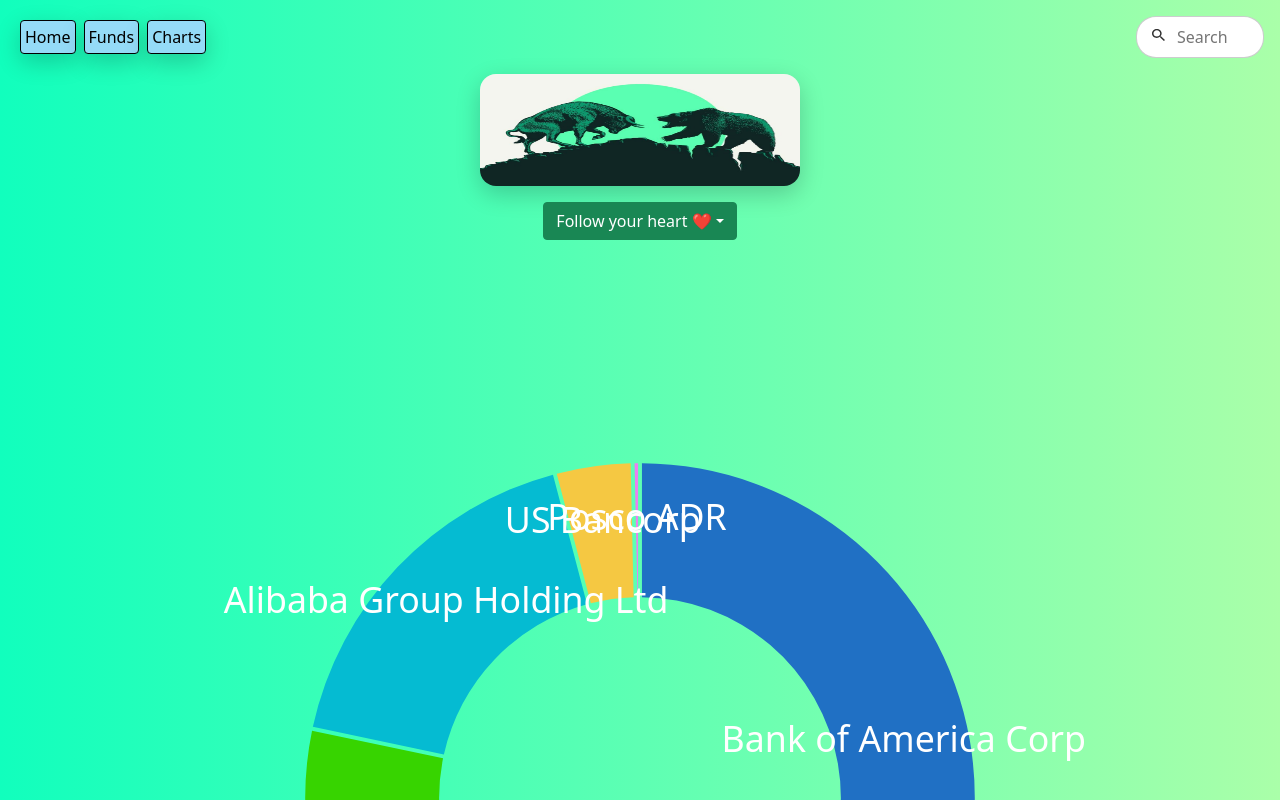
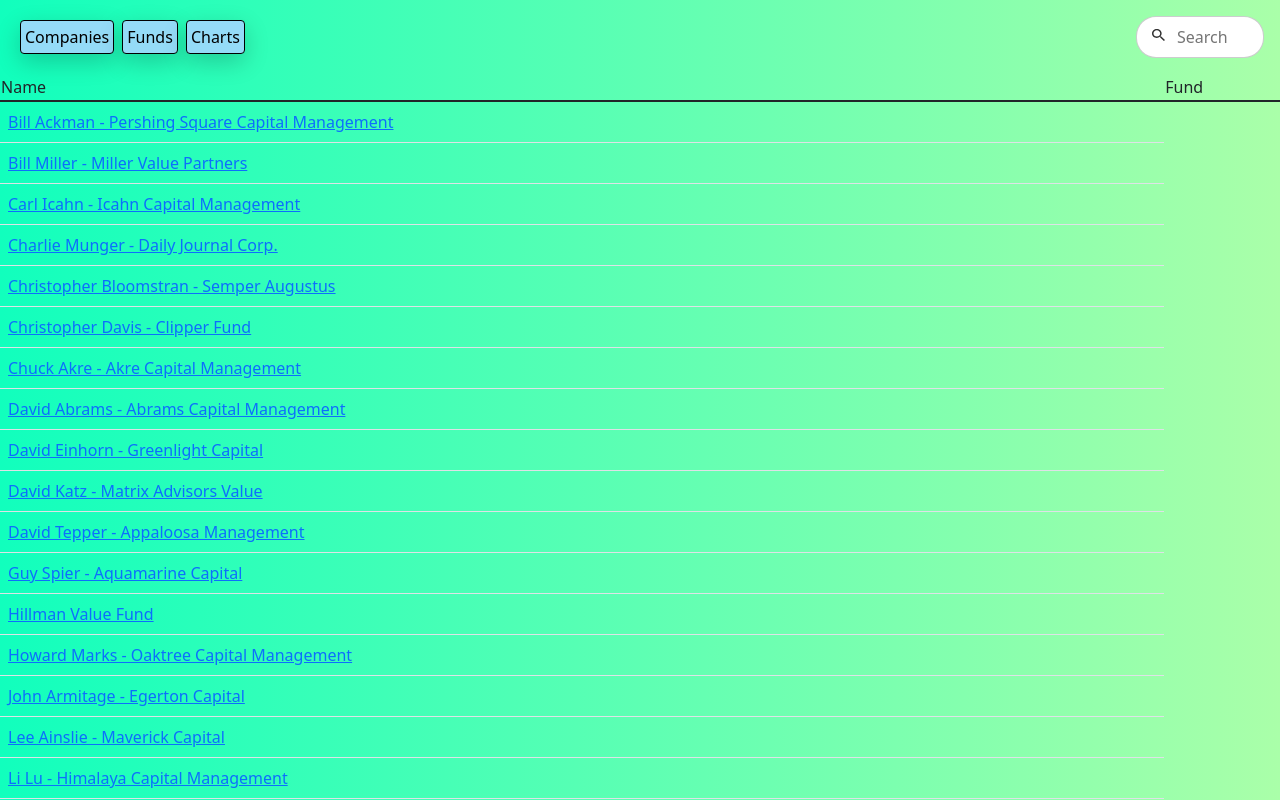
Before and after one commit to brynfrayne/InvestLikeTheBest, a React (Create React App) app in the folder client/: page /funds in a window 1280 px wide. Shown: the top 800 px of the page. Built offline with nearby package versions, Linux system fonts and the light colour scheme.

Commit message:
added table for investors list on fund landing page

```diff
--- a/client/src/App.js
+++ b/client/src/App.js
@@ -5,6 +5,7 @@
 import LandingPage from './pages/LandingPage/LandingPage';
 import FundPage from './pages/FundPage/FundPage';
 import CompanyPage from './pages/CompanyPage/CompanyPage';
+import FundListPage from './pages/FundListPage/FundListPage';
 
 function App() {
 ;
@@ -16,9 +17,8 @@
   <Switch>
     <Route path='/' exact component={LandingPage} />
     <Route path='/company' component={CompanyPage} />
-    <Route path='/funds' exact component={FundPage} />
+    <Route path='/funds' exact component={FundListPage} />
     <Route path='/funds/:CIK' component={FundPage} />
-    {/*<Route path='/superInvestors' component={SuperInvestors} /> */}
     <Route path='/charts' component={ChartsPage} />
   </Switch>
 </BrowserRouter>
--- /dev/null
+++ b/client/src/components/InvestorsList/InvestorsList.js
@@ -0,0 +1,29 @@
+import React, { Component } from 'react';
+import { Table } from 'react-bootstrap';
+import { Link } from 'react-router-dom';
+
+// below is a template for the investors info ill need passed in
+const investors = [
+    {name:'', fund:'',CIK:''}
+]
+
+export default function InvestorsList({investors}) {
+
+    return <Table>
+       <thead>
+           <td>Name</td><td>Fund</td>
+        </thead>
+        <tbody>
+
+            {investors.map((investor) => (
+               <tr>
+                  <td><Link to={`/funds/${investor.CIK}`}>{investor}</Link></td>
+                </tr>
+             ))
+            }
+       </tbody>
+
+    </Table>
+   ;
+
+  }
--- a/client/src/components/NavBar/NavBar.js
+++ b/client/src/components/NavBar/NavBar.js
@@ -4,9 +4,9 @@
 
 export default function NavBar() {
   return     <div className='nav'>
-        <NavLink to='/' className="navbar__links" activeclassname="navbar__links--active">Home</NavLink>
+        <NavLink to='/' className="navbar__links" activeclassname="navbar__links--active">Companies</NavLink>
         <NavLink to='/funds' className="navbar__links" activeclassname="navbar__links--active">Funds</NavLink>
-        <NavLink to={'/charts'} className="navbar__links" activeclassname="navbar__links--active">Charts</NavLink>
+        <NavLink to='/charts' className="navbar__links" activeclassname="navbar__links--active">Charts</NavLink>
 
     </div>
 
--- a/client/src/pages/SuperInvestors/SuperInvestors.js
+++ b/client/src/pages/FundListPage/FundListPage.js
@@ -1,16 +1,19 @@
 import React, { Component } from 'react';
-import ChartComponent from '../../components/ChartComponent/ChartComponent';
 import Header from '../../components/Header/Header';
 import Hero from '../../components/Hero/Hero';
-import TableComponent from '../../components/TableComponent/TableComponent';
-import uniqid from 'uniqid';
-
+import InvestorsList from '../../components/InvestorsList/InvestorsList';
 
 // const sumval = this.state.fund.holdings
 // .map((holding) => (holding.value))
 // .reduce((prev, curr) => prev + curr, 0);
 // console.log(sumval);
-export default class FundPage extends Component {
+
+// below is a template for the investors info ill need passed in
+const investors = [
+  {name:'', fund:'',CIK:'',top3holdings:[{icon:''},{icon:''},{icon:''}]}
+]
+
+export default class FundListPage extends Component {
    state = {
      data : [
     { value: 40 },
@@ -54,13 +57,15 @@
 
   render() {
 
-    const sumval = this.state.fund.holdings
-    .map((holding) => (holding.value))
-    .reduce((prev, curr) => prev + curr, 0);
+    // const sumval = this.state.fund.holdings
+    // .map((holding) => (holding.value))
+    // .reduce((prev, curr) => prev + curr, 0);
 
     return <div>
       <Header />
-      <TableComponent fund={this.state.fund}/>
+      {/* <Hero /> */}
+      <InvestorsList investors={this.state.investors}/>
+
     </div>;
   }
 }
```
